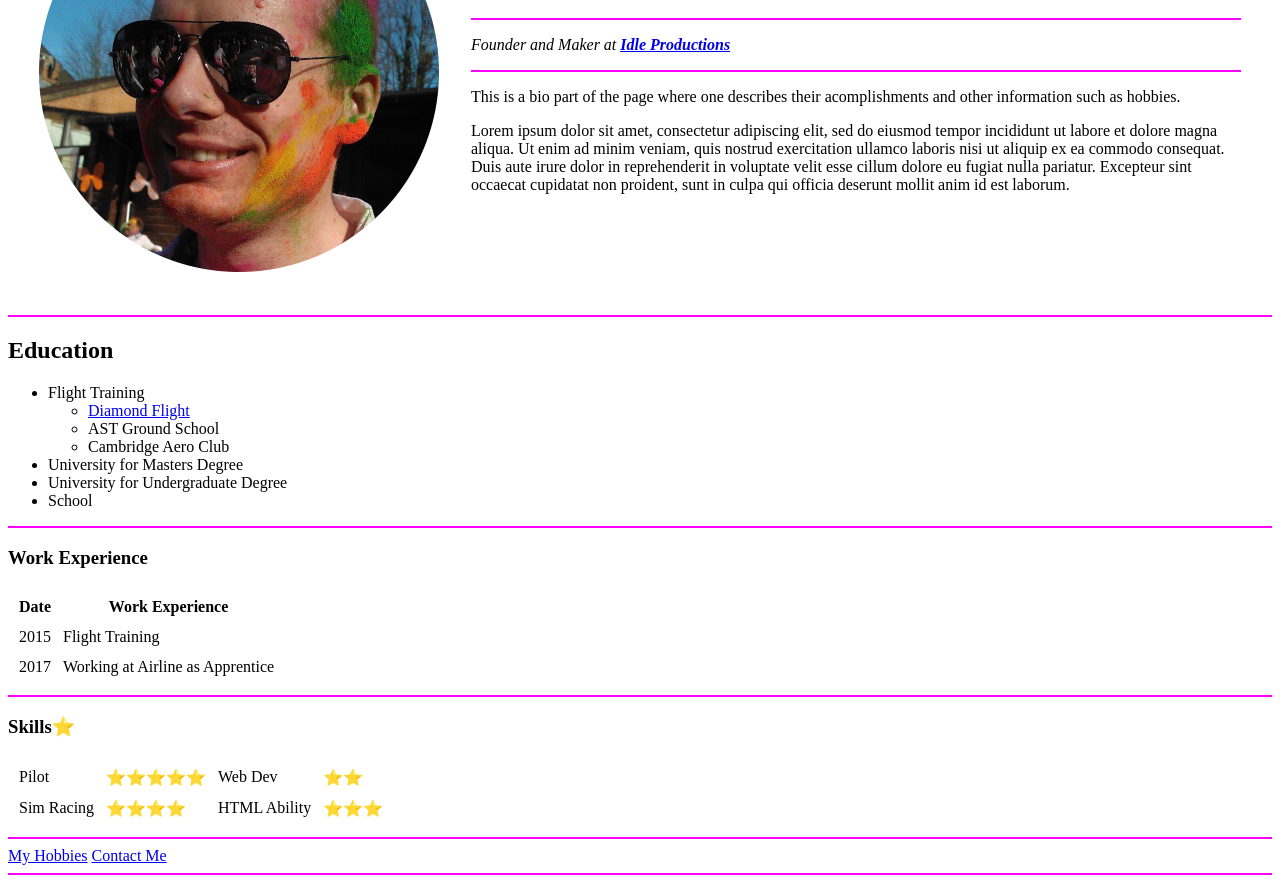
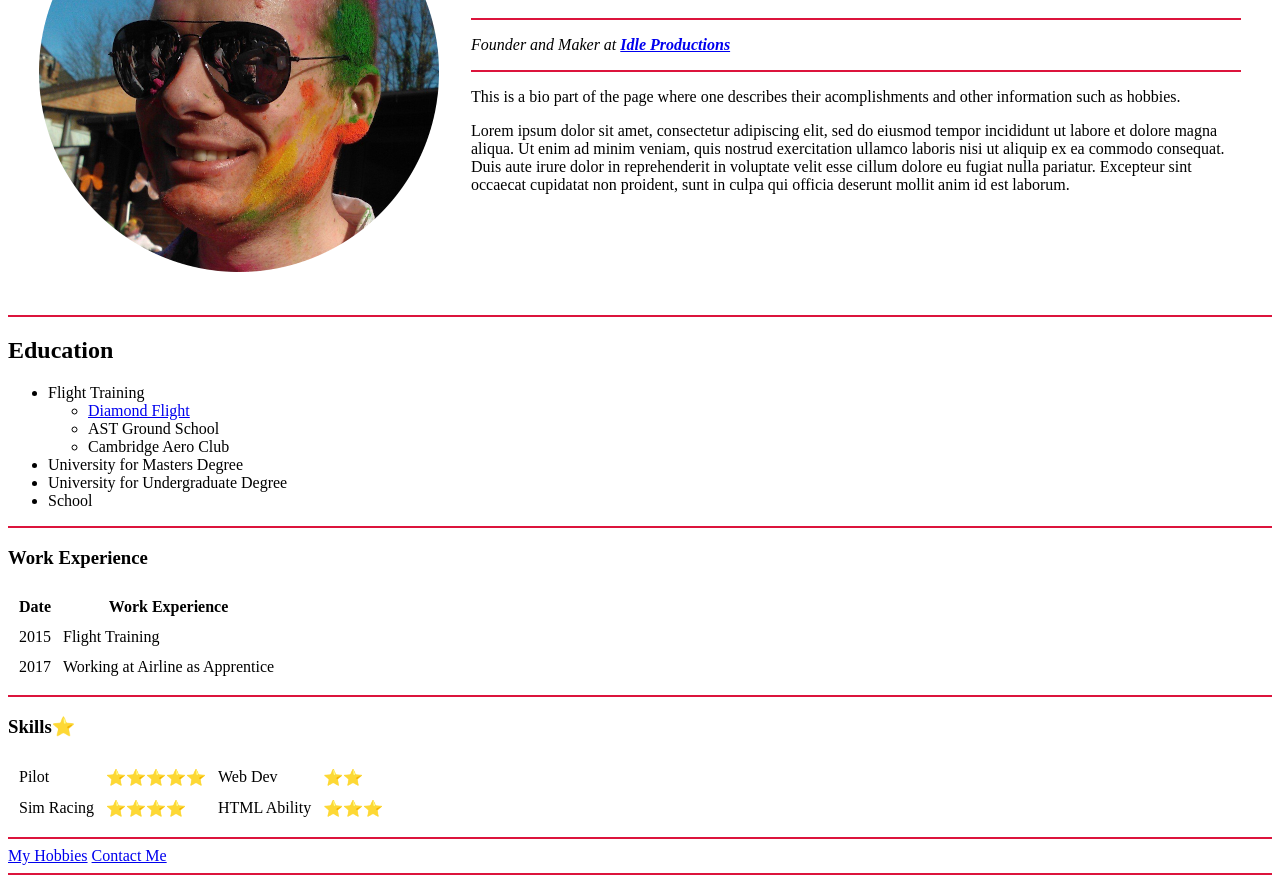
Before and after one commit to dcnfsr/cv, a plain HTML site: page index.html in a window 1280 px wide. Shown: the part 167-1050 px from the top of the page. Drawn offline with Linux system fonts and the light colour scheme.

Commit message:
update to CV

```diff
--- a/index.html
+++ b/index.html
@@ -12,16 +12,16 @@
       <td><img src="profile_pic_sm.png" alt="profile picture"></td>
       <td>
         <h1>Duncan Fraser</h1>
-        <hr size=2 color=magenta>
+        <hr size=2 color=crimson>
         <p><em>Founder and Maker at <strong><a href="company.html">Idle Productions</a></strong></em></p>
-        <hr size=2 color=magenta>
+        <hr size=2 color=crimson>
         <p>This is a bio part of the page where one describes their acomplishments and other information such as hobbies.</p>
         <p>Lorem ipsum dolor sit amet, consectetur adipiscing elit, sed do eiusmod tempor incididunt ut labore et dolore magna aliqua. Ut enim ad minim veniam, quis nostrud exercitation ullamco laboris nisi ut aliquip ex ea commodo consequat. Duis
           aute irure dolor in reprehenderit in voluptate velit esse cillum dolore eu fugiat nulla pariatur. Excepteur sint occaecat cupidatat non proident, sunt in culpa qui officia deserunt mollit anim id est laborum.</p>
       </td>
     </tr>
   </table>
-  <hr size=2 color=magenta>
+  <hr size=2 color=crimson>
   <h2>Education</h2>
   <ul>
     <li>Flight Training</li>
@@ -34,7 +34,7 @@
     <li>University for Undergraduate Degree</li>
     <li>School</li>
   </ul>
-  <hr size=2 color=magenta>
+  <hr size=2 color=crimson>
   <h3>Work Experience</h3>
   <table cellspacing=10>
     <thead>
@@ -52,7 +52,7 @@
       <td>Working at Airline as Apprentice</td>
     </tr>
   </table>
-  <hr size=2 color=magenta>
+  <hr size=2 color=crimson>
   <h3>Skills⭐</h3>
   <table cellspacing=10>
     <tr>
@@ -68,10 +68,10 @@
       <td>⭐⭐⭐</td>
     </tr>
   </table>
-  <hr size=2 color=magenta>
+  <hr size=2 color=crimson>
   <a href="hobbies.html">My Hobbies</a>
   <a href="contact-me.html">Contact Me</a>
-  <hr size=2 color=magenta>
+  <hr size=2 color=crimson>
 </body>
 
 </html>
```
Also changed, not shown: contact-me.html (+2 -2 lines).
